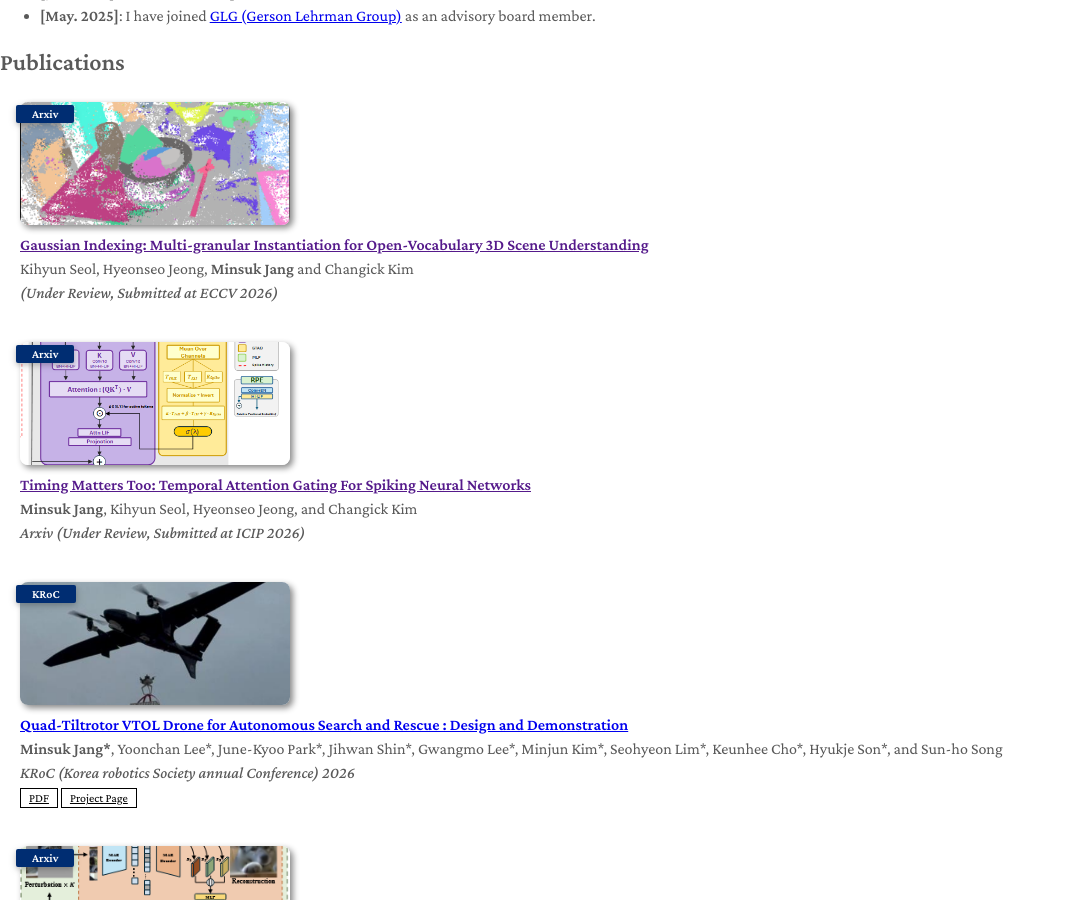
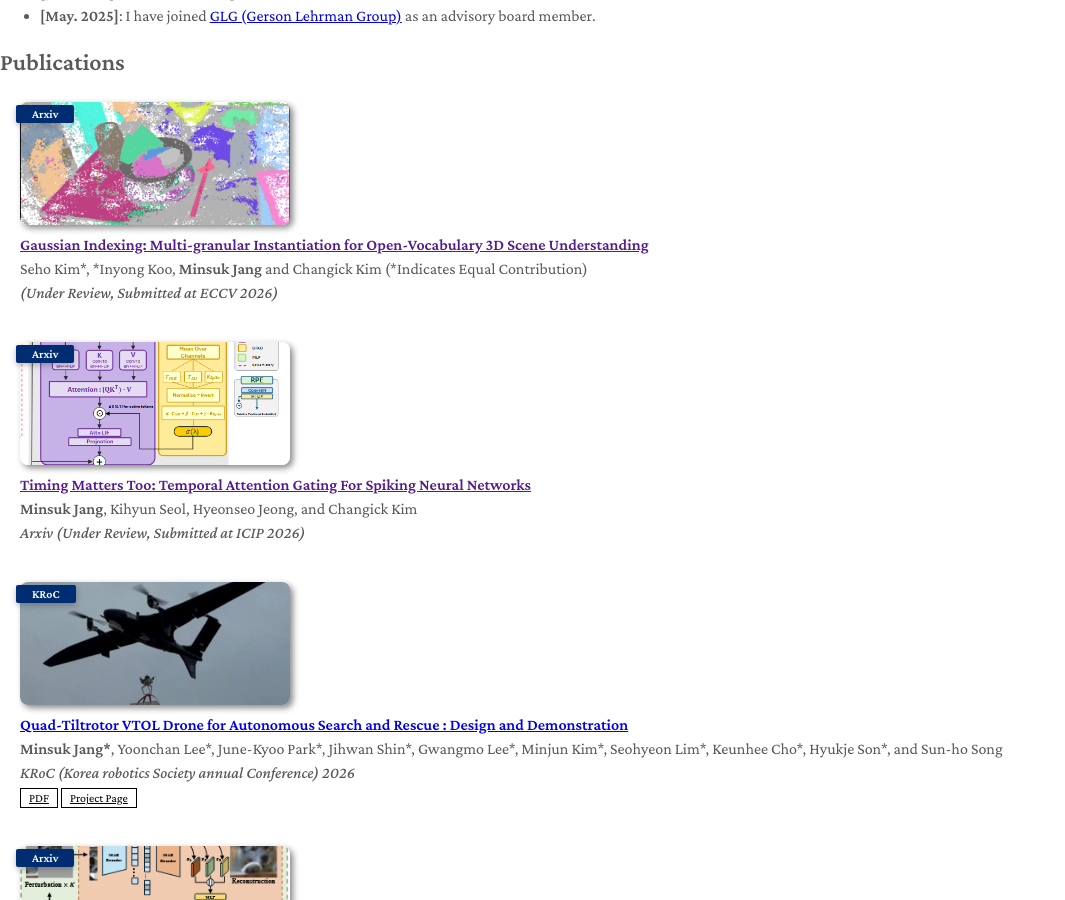
Before and after one commit to tersite1/tersite1.github.io, a Jekyll site: the page built from index.md, in a window 1280 px wide and 900 px high, scrolled down 1890 px. Shown: the whole window, without its empty margins (0-1065 px from the left). Built offline with Jekyll 4.4.1, drawn with Linux system fonts in a browser that asks for light colours; a style sheet for code colours, icons or effects is not loaded; our own code applies the rules of GitHub Pages for plain Markdown files.

Commit message:
Update publications.yml

```diff
--- a/_data/publications.yml
+++ b/_data/publications.yml
@@ -1,7 +1,7 @@
 main:
 
   - title: "Gaussian Indexing: Multi-granular Instantiation for Open-Vocabulary 3D Scene Understanding"
-    authors: Kihyun Seol, Hyeonseo Jeong, <strong>Minsuk Jang</strong> and Changick Kim
+    authors: Seho Kim*, *Inyong Koo, <strong>Minsuk Jang</strong> and Changick Kim (*Indicates Equal Contribution)
     conference_short: Arxiv
     conference: (Under Review, Submitted at ECCV 2026)
     image: ./assets/img/eccv.png
```
